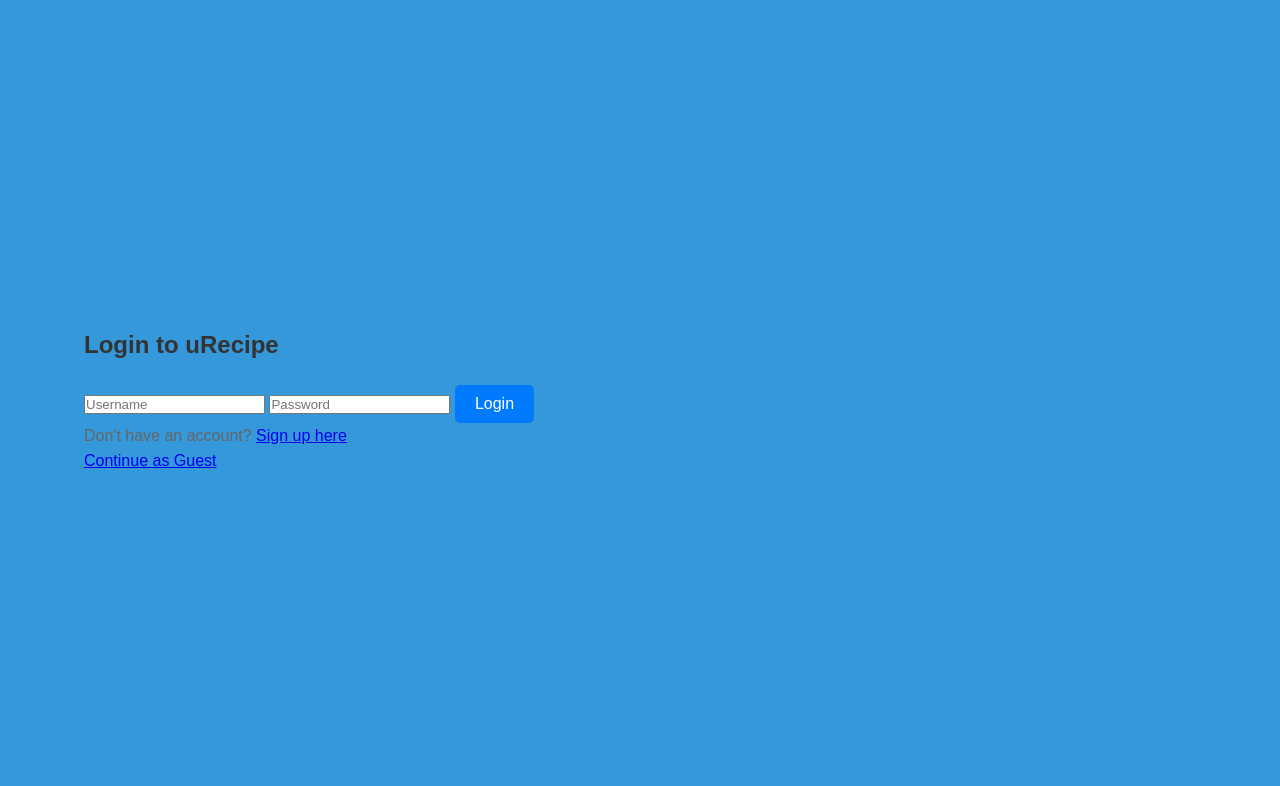
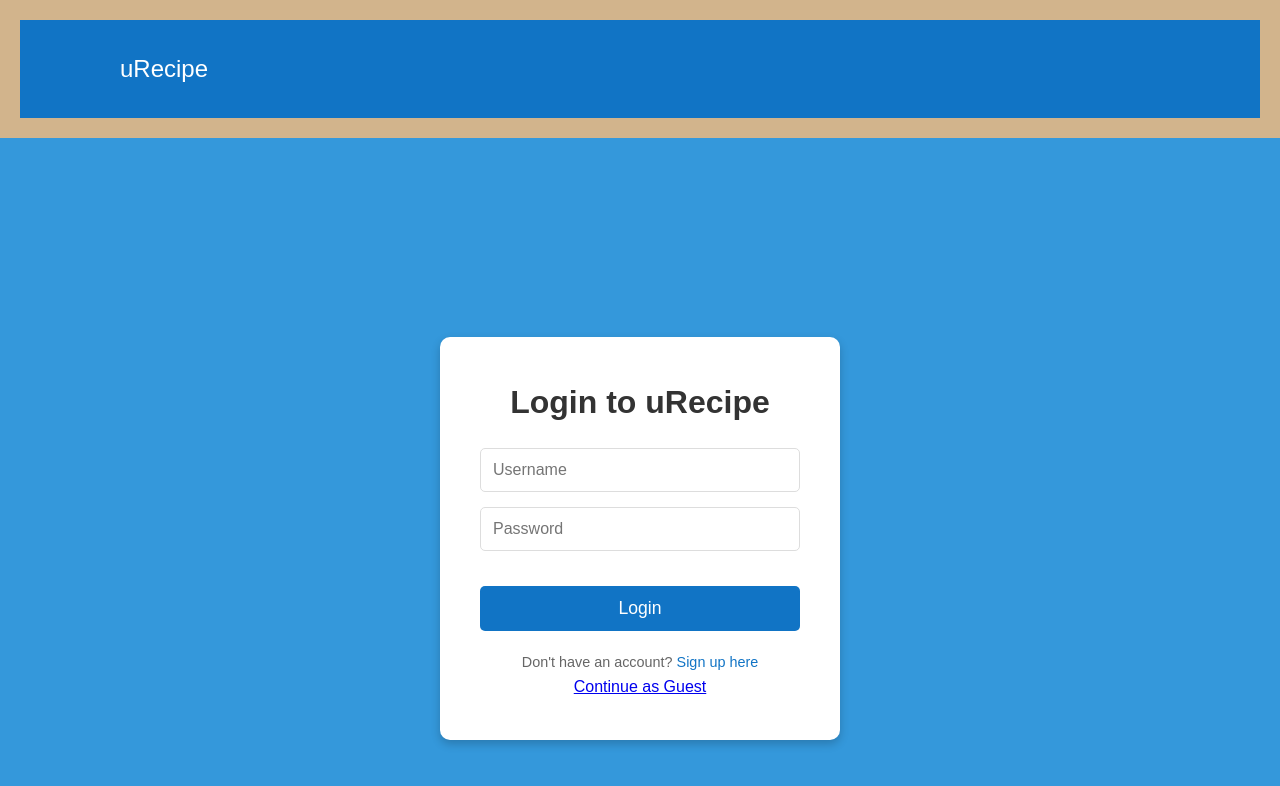
Before and after one commit to cbr013/uRecipe, a plain HTML site: page front-end/pages/login/login.html in a window 1280 px wide. Drawn offline with Linux system fonts and the light colour scheme.

Commit message:
Update login.html

```diff
--- a/front-end/pages/login/login.html
+++ b/front-end/pages/login/login.html
@@ -7,53 +7,54 @@
     <link rel="stylesheet" href="../../styles.css">
 </head>
 <body>
+    <!-- Header Section -->
+    <header>
+        <nav class="navbar">
+            <div class="container">
+                <div class="logo">
+                    <a href="/uRecipe-main/front-end/landing_page.html">uRecipe</a>
+                </div>
+            </div>
+        </nav>
+    </header>
+
+    <!-- Login Section -->
     <section class="login-section">
-        <div class="container">
-            <h1>Login to uRecipe</h1>
+        <div class="login-container">
+            <h2>Login to uRecipe</h2>
             <form id="loginForm" method="post">
                 <input type="text" id="username" placeholder="Username" required>
                 <input type="password" id="password" placeholder="Password" required>
                 <button type="submit" id="loginButton">Login</button>
             </form>
-            <p class="signup-link">
-                Don't have an account? <a href="signup.html">Sign up here</a>
-            </p>
-            <!-- Guest Option -->
+            <p class="signup-link">Don't have an account? <a href="signup.html">Sign up here</a></p>
             <a href="/uRecipe-main/front-end/landing_page.html" class="guest-btn">Continue as Guest</a>
         </div>
     </section>
 
     <script>
         document.getElementById('loginForm').addEventListener('submit', (event) => {
-            event.preventDefault(); // Prevent the form's default behavior
-
+            event.preventDefault();
             const username = document.getElementById('username').value.trim();
             const password = document.getElementById('password').value.trim();
-
-            // Retrieve user data from localStorage
             const user = JSON.parse(localStorage.getItem(username));
 
             if (!user) {
                 alert('User not found! Please sign up first.');
                 return;
             }
-
             if (user.password === password) {
-                // Save the current user in localStorage
                 localStorage.setItem('currentUser', username);
                 alert('Login successful! Redirecting to home page...');
-                window.location.href = '/uRecipe-main/front-end/pages/user_home.html'; // Redirect to user_home.html
+                window.location.href = '/uRecipe-main/front-end/pages/user_home.html';
             } else {
                 alert('Invalid password. Please try again.');
             }
         });
 
-        // Guest Button Click Event
-        document.querySelector('.guest-btn').addEventListener('click', function (event) {
-            // Optional: Mark the user as a guest using localStorage or sessionStorage
+        document.querySelector('.guest-btn').addEventListener('click', function () {
             localStorage.setItem('userStatus', 'guest');
         });
     </script>
-
 </body>
 </html>
```
